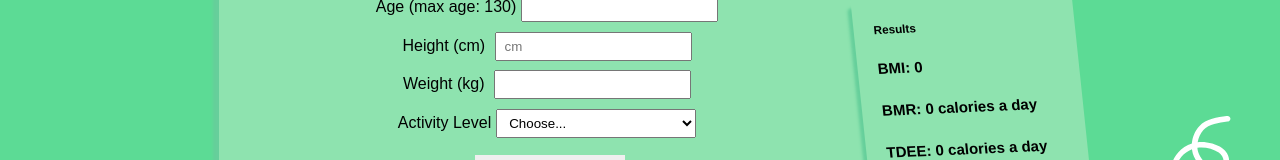
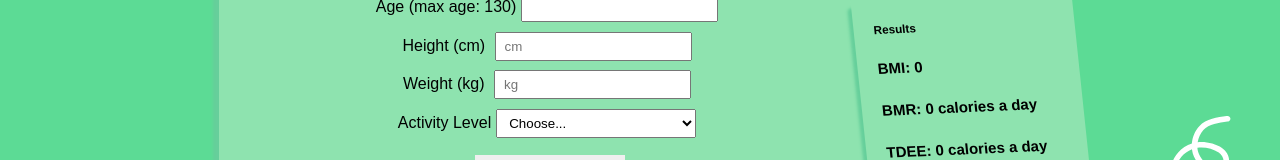
Before and after one commit to nevtay/jumpstartProject_1, a React (Create React App) app: page / in a window 1280 px wide. Shown: the part 399-559 px from the top of the page. Built offline with nearby package versions, Linux system fonts and the light colour scheme; a web font is replaced by a local one.

Commit message:
added placeholder copy to kg input; fixed onChange event handler and added placeholder to lbs input

```diff
--- a/src/components/Input-Weight.js
+++ b/src/components/Input-Weight.js
@@ -31,6 +31,7 @@ render() {
         value={this.props.weightInKg}
         onChange={this.setWeightInKg}
         onKeyPress={this.inputsToIgnore}
+        placeholder="kg"
          />
 
     } else {
@@ -39,8 +40,9 @@ render() {
         showLbs = <input
         type="number"
         value={this.props.weightInLbs}
-        onChange={this.props.setWeightInLbs}
+        onChange={this.setWeightInLbs}
         onKeyPress={this.inputsToIgnore}
+        placeholder="lbs"
         />
 
     }
```
